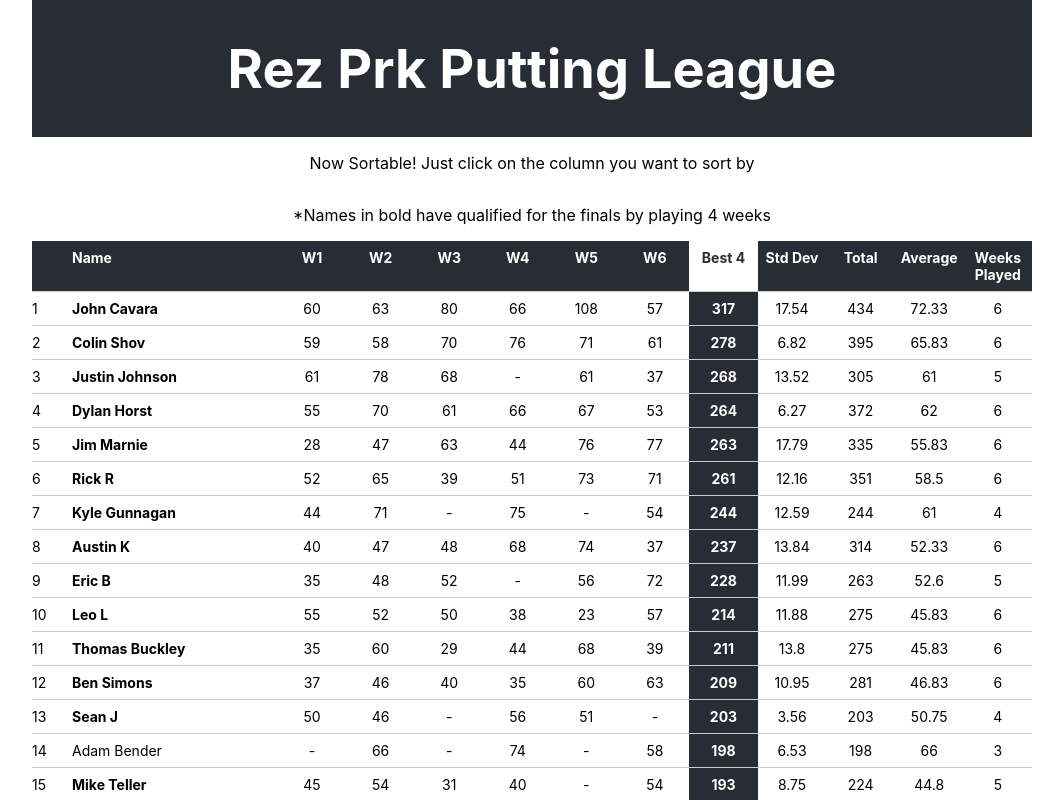
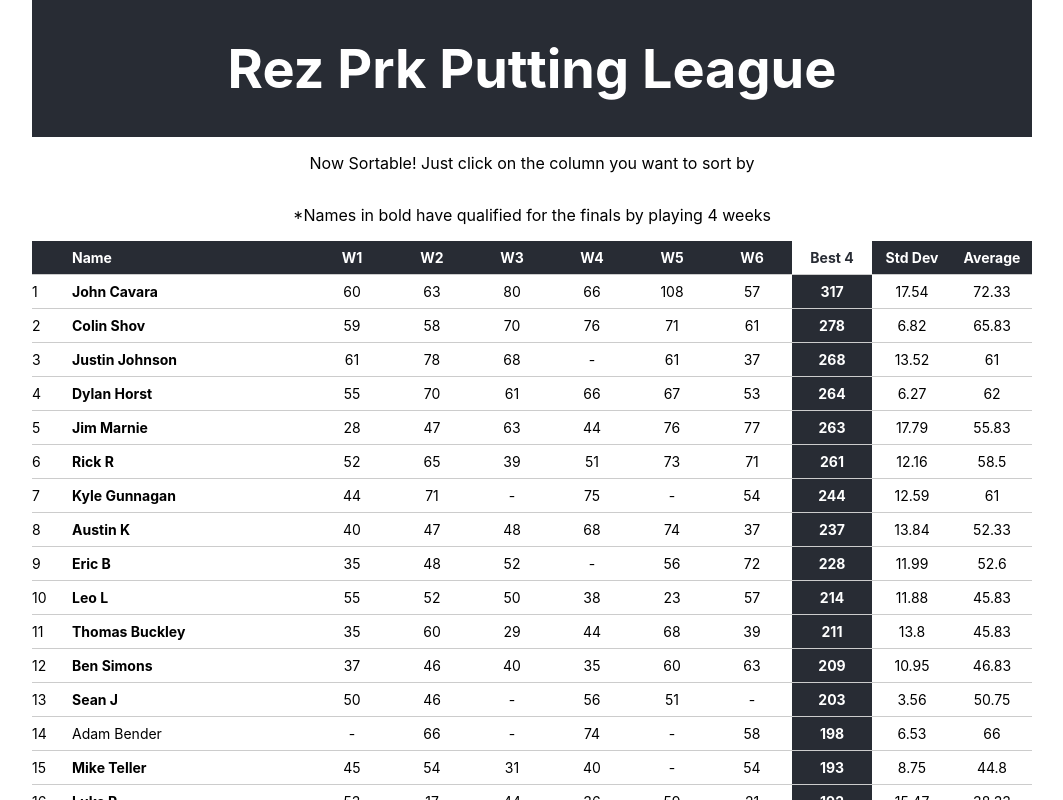
Before and after one commit to cshov/rez-prk-putting-league, a React (Create React App) app: page / in a window 1280 px wide. Shown: the top 800 px of the page, without its empty margins (108-1171 px from the left). Built offline with nearby package versions, Linux system fonts and the light colour scheme.

Commit message:
removing less important columns to make more room

```diff
--- a/src/standings/Standings.tsx
+++ b/src/standings/Standings.tsx
@@ -77,9 +77,9 @@ class Standings extends Component {
                         <th title="Scores from Week 6" className={this.isSorted('Week6')} onClick={e => this.onSort(e, 'Week6')}>W6</th>
                         <th title="Sum of the best 4 rounds played" className={this.isSorted('SumOfBests')} onClick={e => this.onSort(e, 'SumOfBests')}>Best 4</th>
                         <th title="Standard deviation" className={this.isSorted('StdDev')} onClick={e => this.onSort(e, 'StdDev')}>Std Dev</th>
-                        <th title="Total score for all weeks played" className={this.isSorted('Total')} onClick={e => this.onSort(e, 'Total')}>Total</th>
+                        {/*<th title="Total score for all weeks played" className={this.isSorted('Total')} onClick={e => this.onSort(e, 'Total')}>Total</th>*/}
                         <th title="Average score for all weeks played" className={this.isSorted('Average')} onClick={e => this.onSort(e, 'Average')}>Average</th>
-                        <th title="Number of weeks played" className={this.isSorted('WeeksPlayed')} onClick={e => this.onSort(e, 'WeeksPlayed')}>Weeks Played</th>
+                        {/*<th title="Number of weeks played" className={this.isSorted('WeeksPlayed')} onClick={e => this.onSort(e, 'WeeksPlayed')}>Weeks Played</th>*/}
                     </tr>
                     {sortedData.map((player: PlayerData) => (
                         // <PlayerRow
@@ -99,9 +99,9 @@ class Standings extends Component {
                             <td className={this.isSorted('Week6')}>{(player.Week6 !== null) ? player.Week6 : '-'}</td>
                             <td className={this.isSorted('SumOfBests')}>{player.SumOfBests}</td>
                             <td className={this.isSorted('StdDev')}>{this.getStandardDeviation(player)}</td>
-                            <td className={this.isSorted('Total')}>{player.Total}</td>
+                            {/*<td className={this.isSorted('Total')}>{player.Total}</td>*/}
                             <td className={this.isSorted('Average')}> {(player.Average !== null) ? Math.round(player.Average * 100) / 100 : "n/a"}</td>
-                            <td className={this.isSorted('WeeksPlayed')}>{player.WeeksPlayed}</td>
+                            {/*<td className={this.isSorted('WeeksPlayed')}>{player.WeeksPlayed}</td>*/}
                         </tr>
                     ))}
                 </table>
```
